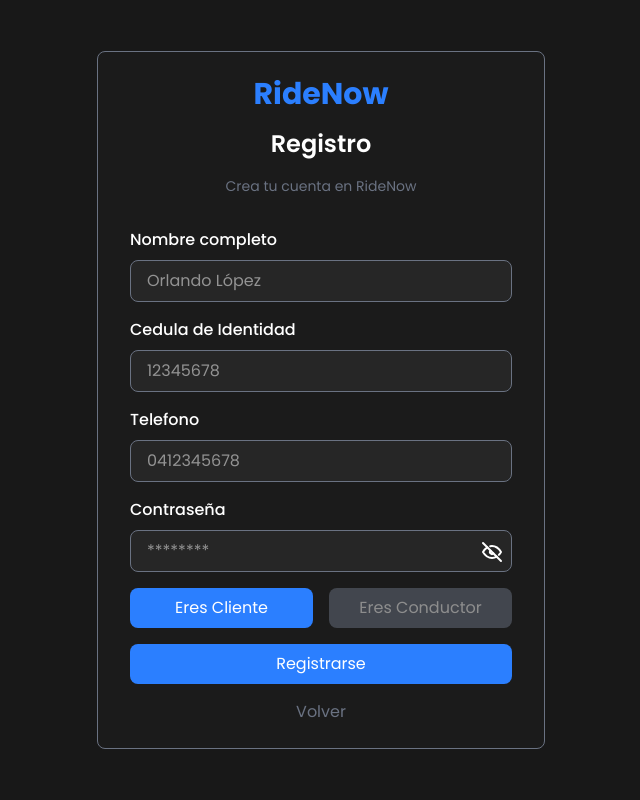
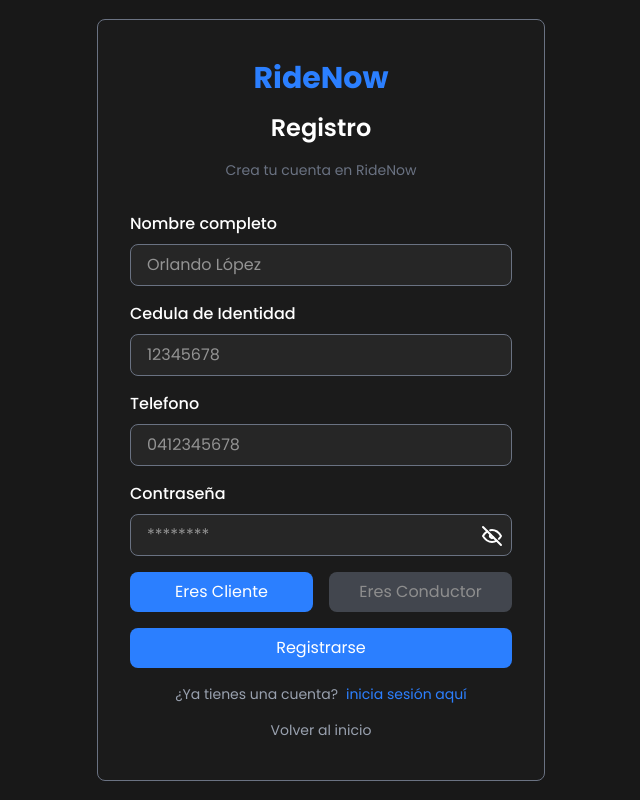
Before and after one commit to OrlandoDev17/ridenow, a Next.js app in the folder frontend/: page /auth/register in a window 1280 px wide. Shown: the whole page, without its empty margins (319-959 px from the left). Built offline with nearby package versions, Linux system fonts and the light colour scheme.

Commit message:
🔑 Actualizar páginas de login y registro con mejor UX

```diff
--- a/frontend/src/app/auth/login/page.tsx
+++ b/frontend/src/app/auth/login/page.tsx
@@ -1,8 +1,9 @@
 "use client";
 
-import { useState } from "react";
+import { useState, useEffect } from "react";
 import { useLogin } from "@/hooks/useLogin";
 import { motion, AnimatePresence } from "motion/react";
+import { useRouter } from "next/navigation";
 
 import { LOGIN_FORM } from "@/lib/constants";
 import { EyeIcon, EyeOffIcon } from "@/ui/Icons";
@@ -11,7 +12,9 @@
 export default function LoginPage() {
   const [isVisible, setIsVisible] = useState(false);
 
-  const { login, loading, error } = useLogin();
+  const { login, loading, error, success } = useLogin();
+
+  const router = useRouter();
 
   const handleTogglePassword = () => {
     setIsVisible(!isVisible);
@@ -29,6 +32,12 @@
 
     login(credentials);
   };
+
+  useEffect(() => {
+    if (success) {
+      router.push("/");
+    }
+  }, [success]);
 
   const variants = {
     initial: { opacity: 0, y: 40 },
@@ -82,8 +91,25 @@
                 </label>
               )
             )}
-            <button className="flex items-center justify-center gap-2 px-4 py-2 bg-blue-500 text-white rounded-lg mt-2 hover:bg-blue-600 transition cursor-pointer">
-              Iniciar Sesión
+
+            {error && (
+              <p className="text-red-500 text-sm text-center">{error}</p>
+            )}
+            {success && (
+              <p className="text-green-500 text-sm text-center">
+                Registro exitoso
+              </p>
+            )}
+            <button
+              className={`cursor-pointer px-4 py-2 bg-blue-500 text-white rounded-lg hover:bg-blue-600 transition disabled:opacity-50 flex items-center justify-center gap-2 ${
+                loading ? "opacity-50 cursor-not-allowed" : ""
+              }`}
+              disabled={loading}
+            >
+              {loading && (
+                <div className="w-4 h-4 border-2 border-white border-t-transparent rounded-full animate-spin"></div>
+              )}
+              {loading ? "Iniciando Sesión..." : "Iniciar Sesión"}
             </button>
           </form>
           <span className="flex items-center justify-center gap-2 text-gray-400 text-sm">
--- a/frontend/src/app/auth/register/page.tsx
+++ b/frontend/src/app/auth/register/page.tsx
@@ -1,17 +1,10 @@
 "use client";
 
-import { useState } from "react";
 import { RegisterForm } from "@/ui/auth/RegisterForm";
 import { AnimatePresence, motion } from "motion/react";
-import {
-  useRegisterContext,
-  RegisterProvider,
-} from "@/context/RegisterContext";
+import { RegisterProvider } from "@/context/RegisterContext";
 
 function RegisterPageContent() {
-  const [step, setStep] = useState(1);
-  const { role, setRole } = useRegisterContext();
-
   const variants = {
     initial: { opacity: 0, y: 40 },
     animate: { opacity: 1, y: 0 },
@@ -22,7 +15,7 @@
     <main className="flex items-center justify-center h-screen">
       <AnimatePresence>
         <motion.article
-          className="flex flex-col gap-4 py-6 px-8 border border-gray-500 bg-secondary rounded-lg max-w-md w-full"
+          className="flex flex-col gap-4 py-10 px-8 border border-gray-500 bg-secondary rounded-lg max-w-md w-full"
           initial={variants.initial}
           animate={variants.animate}
           exit={variants.exit}
@@ -36,12 +29,21 @@
 
           <RegisterForm />
 
-          <button
-            className="text-gray-500 hover:text-white transition"
-            onClick={() => setStep(step - 1)}
+          <span className="flex items-center justify-center gap-2 text-sm text-gray-400">
+            ¿Ya tienes una cuenta?
+            <a
+              className="text-blue-500 hover:underline transition"
+              href="/auth/login"
+            >
+              inicia sesión aquí
+            </a>
+          </span>
+          <a
+            className="text-center text-sm text-gray-400 hover:text-white transition"
+            href="/"
           >
-            Volver
-          </button>
+            Volver al inicio
+          </a>
         </motion.article>
       </AnimatePresence>
     </main>
```
